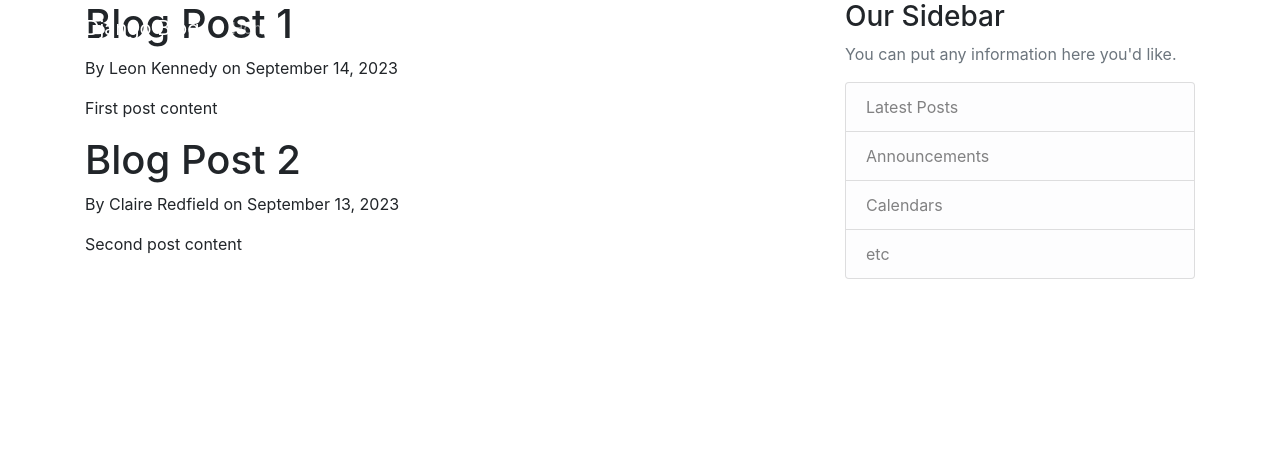
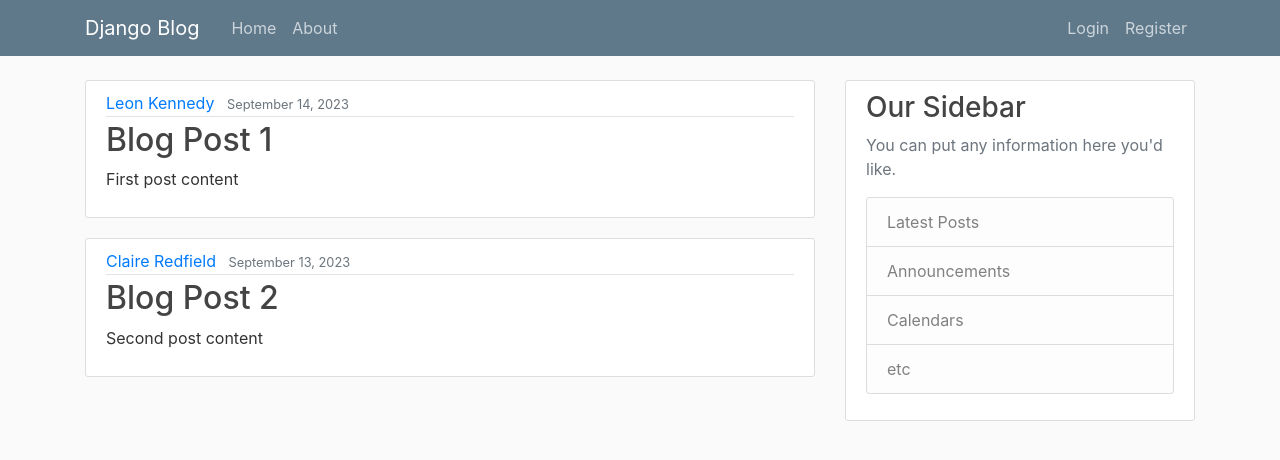
Before and after one commit to CandaceAndrews/Python-Django-Web-App, a Django app: page / in a window 1280 px wide. Shown: the top 460 px of the page. Run offline with Django 4.2, Linux system fonts and the light colour scheme; some libraries are stand-ins or nearby versions.

Commit message:
css for templates

```diff
--- a/blog/templates/blog/base.html
+++ b/blog/templates/blog/base.html
@@ -1,6 +1,8 @@
+{% load static %}
 <!DOCTYPE html>
 <html>
 <head>
+
     <!-- Required meta tags -->
     <meta charset="utf-8">
     <meta name="viewport" content="width=device-width, initial-scale=1, shrink-to-fit=no">
@@ -8,6 +10,9 @@
     <!-- Bootstrap CSS -->
     <link rel="stylesheet" href="https://cdn.jsdelivr.net/npm/bootstrap@4.0.0/dist/css/bootstrap.min.css" integrity="sha384-Gn5384xqQ1aoWXA+058RXPxPg6fy4IWvTNh0E263XmFcJlSAwiGgFAW/dAiS6JXm" crossorigin="anonymous">
 
+    <link rel="stylesheet" type="text/css" href="{% static 'blog/main.css' %}">
+
+    <!-- Title -->
     {% if title %}
         <title>Django Blog - {{ title }}</title>
         {% else %}
--- a/blog/templates/blog/home.html
+++ b/blog/templates/blog/home.html
@@ -1,8 +1,15 @@
 {% extends "blog/base.html" %}
 {% block content %}
 {% for post in posts %}
-        <h1>{{ post.title }}</h1>
-        <p>By {{ post.author }} on {{ post.date_posted }}</p>
-        <p>{{ post.content }}</p>
+    <article class="media content-section">
+        <div class="media-body">
+        <div class="article-metadata">
+            <a class="mr-2" href="#">{{ post.author }}</a>
+            <small class="text-muted">{{ post.date_posted }}</small>
+        </div>
+        <h2><a class="article-title" href="#">{{ post.title }}</a></h2>
+        <p class="article-content">{{ post.content }}</p>
+        </div>
+    </article>
     {% endfor %}
 {% endblock content %}
```
